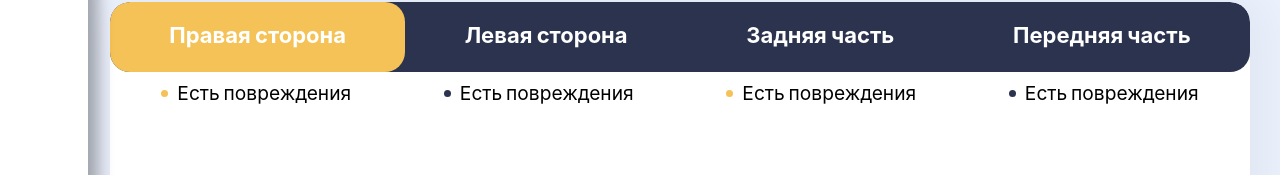
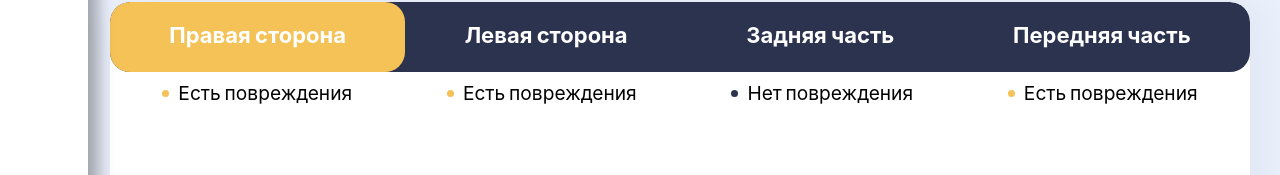
Before and after one commit to za9aryan/taxiVoshod, a React (Create React App) app: page /damage in a window 1280 px wide. Shown: the part 130-305 px from the top of the page. Built offline with nearby package versions, Linux system fonts and the light colour scheme; no server answers.

Commit message:
Fixed Bug

```diff
--- a/src/pages/Cars/components/Main/components/Description/Description.jsx
+++ b/src/pages/Cars/components/Main/components/Description/Description.jsx
@@ -1,24 +1,19 @@
 import c from "./Description.module.css"
+import {useSelector} from "react-redux";
 
 const Description = () => {
 
-    const text = [
-        {isDamage: true, name: "Есть повреждения"},
-        {isDamage: false, name: "Есть повреждения"},
-        {isDamage: true, name: "Есть повреждения"},
-        {isDamage: false, name: "Есть повреждения"}
-    ]
-
+    const {carDamage} = useSelector(state => state.reducer)
 
     return (
         <div className={c.Description}>
             <div className={c.DescriptionItem}>
-                {text.map(({name, isDamage}, index) => {
+                {carDamage.list.map(({side, part}, index) => {
                     if(index < 2){
                         return (
-                            <div key={name + index} className={c.TextContainer}>
-                                <div className={`${c.Circle} ${isDamage ? c.IsDamage : ""}`}/>
-                                <p className={c.Text}>{name}</p>
+                            <div key={side + part + index} className={c.TextContainer}>
+                                <div className={`${c.Circle} ${part.length ? c.IsDamage : ""}`}/>
+                                <p className={c.Text}>{part.length ? "Есть" : "Нет"} повреждения</p>
                             </div>
                         )
                     }
@@ -26,12 +21,12 @@ const Description = () => {
                 })}
             </div>
             <div className={c.DescriptionItem}>
-                {text.map(({name, isDamage}, index) => {
+                {carDamage.list.map(({side, part}, index) => {
                     if(index > 1){
                         return (
-                            <div key={name + index} className={c.TextContainer}>
-                                <div className={`${c.Circle} ${isDamage ? c.IsDamage : ""}`}/>
-                                <p className={c.Text}>{name}</p>
+                            <div key={side + part + index} className={c.TextContainer}>
+                                <div className={`${c.Circle} ${part.length ? c.IsDamage : ""}`}/>
+                                <p className={c.Text}>{part.length ? "Есть" : "Нет"} повреждения</p>
                             </div>
                         )
                     }
--- a/src/redux/reducers/reducer.js
+++ b/src/redux/reducers/reducer.js
@@ -28,7 +28,7 @@ const fakeCarDamageData = {
             "name": "Правое переднее крыло",
             "descr": "",
             "side": "rear",
-            "part": ["headlight_left", "headlight_right"], // fender - крыло, tire - шина, glass - стекло, door - дверь
+            "part": "", // fender - крыло, tire - шина, glass - стекло, door - дверь
             "images": []
         },
         {
```
